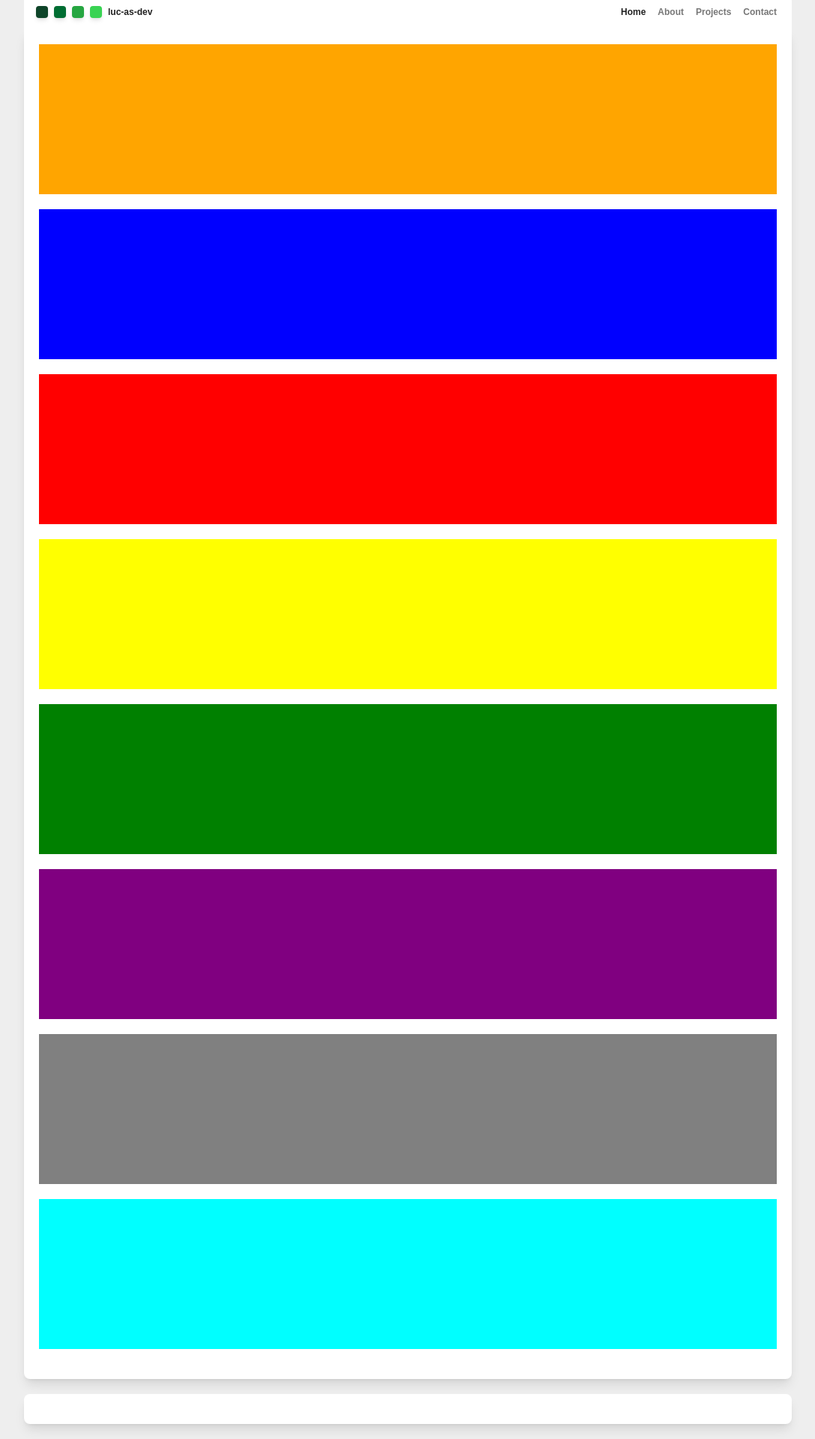
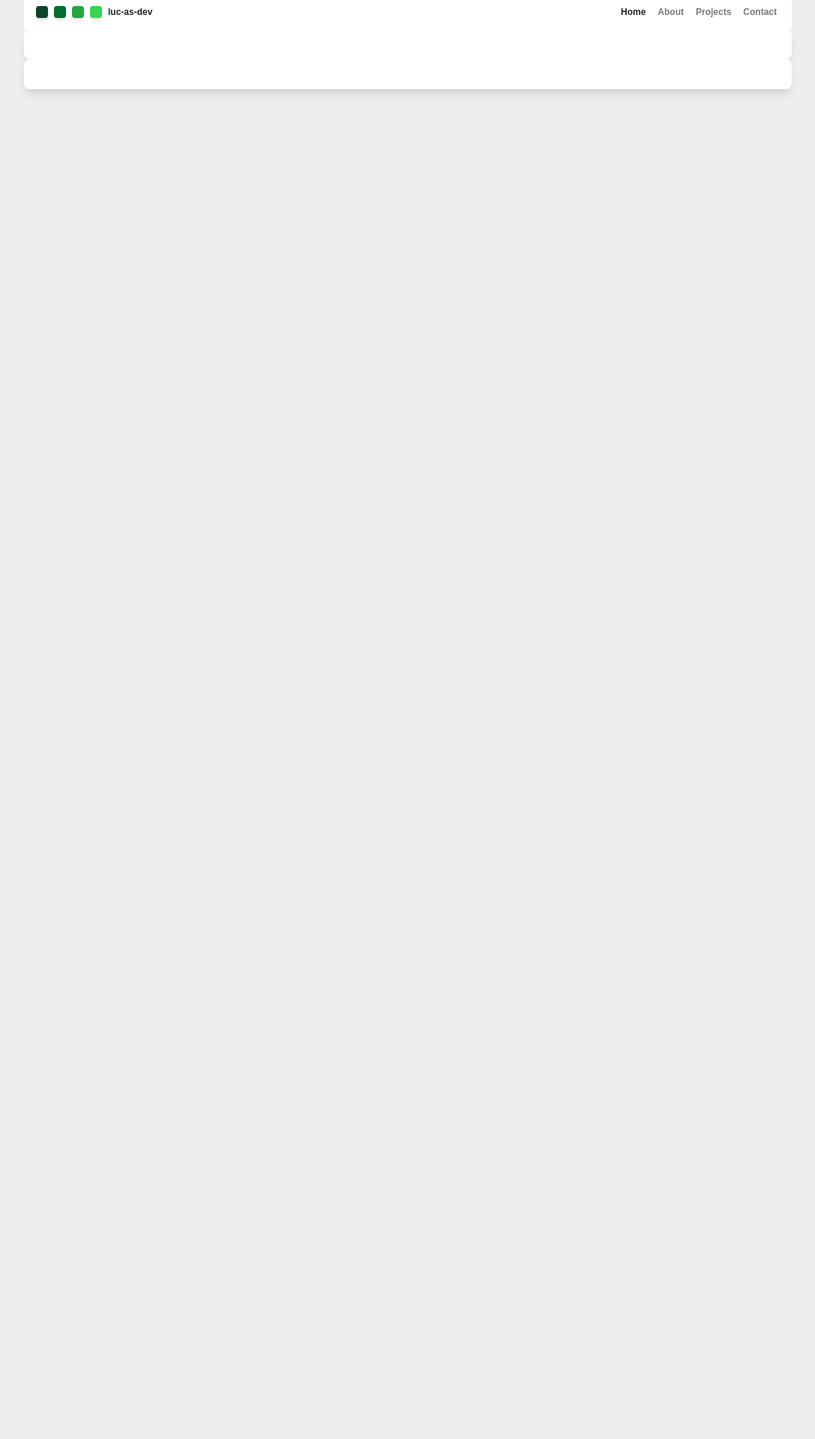
Before and after one commit to luc-as-dev/portfolio-react, a React (Vite) app in the folder client/: page / in a window 1280 px wide. Shown: the part 27-1946 px from the top of the page at 75% size, without its empty margins (96-1183 px from the left). After the commit the page ends 800 px from the top, so only its background shows below. Built offline with nearby package versions, Linux system fonts and the light colour scheme.

Commit message:
added AppCard-component

```diff
--- a/client/src/App.scss
+++ b/client/src/App.scss
@@ -3,10 +3,6 @@
   margin: 20px auto;
 
   &-content {
-    background-color: var(--app-bg);
-    box-shadow: 0 10px 15px -3px rgb(0 0 0 / 0.1), 0 4px 6px -4px rgb(0 0 0 / 0.1);
-
-    padding: 20px;
     border-radius: 0 0 8px 8px;
   }
 }
--- a/client/src/App.tsx
+++ b/client/src/App.tsx
@@ -1,12 +1,13 @@
 import "./App.scss";
 import Footer from "./components/Footer/Footer";
 import Navbar from "./components/Navbar/Navbar";
+import AppCard from "./components/UI/AppCard/AppCard";
 
 export default function App() {
   return (
     <div className="app">
       <Navbar />
-      <div className="app-content">
+      <AppCard className="app-content">
         <div
           style={{
             background: "orange",
@@ -43,7 +44,7 @@ export default function App() {
         <div
           style={{ background: "cyan", height: "200px", marginBottom: "20px" }}
         ></div>
-      </div>
+      </AppCard>
       <Footer />
     </div>
   );
--- a/client/src/components/Footer/Footer.scss
+++ b/client/src/components/Footer/Footer.scss
@@ -1,10 +1,4 @@
 .footer {
-  background-color: var(--app-bg);
-  box-shadow: 0 10px 15px -3px rgb(0 0 0 / 0.1), 0 4px 6px -4px rgb(0 0 0 / 0.1);
-
-  border-radius: 8px;
-
   width: 100%;
-  padding: 20px;
   margin-top: 20px;
 }
--- a/client/src/components/Footer/Footer.tsx
+++ b/client/src/components/Footer/Footer.tsx
@@ -1,5 +1,6 @@
+import AppCard from "../UI/AppCard/AppCard";
 import "./Footer.scss";
 
 export default function Footer() {
-  return <div className="footer"></div>;
+  return <AppCard className="footer"></AppCard>;
 }
--- /dev/null
+++ b/client/src/components/UI/AppCard/AppCard.scss
@@ -0,0 +1,7 @@
+.app-card {
+  background-color: var(--app-bg);
+  box-shadow: 0 10px 15px -3px rgb(0 0 0 / 0.1), 0 4px 6px -4px rgb(0 0 0 / 0.1);
+
+  padding: 20px;
+  border-radius: 8px;
+}
--- /dev/null
+++ b/client/src/components/UI/AppCard/AppCard.tsx
@@ -0,0 +1,12 @@
+import "./AppCard.scss";
+import { ReactNode } from "react";
+
+type Props = {
+  className?: string;
+  children?: ReactNode;
+};
+
+export default function AppCard({ className, children }: Props) {
+  const classes = `app-card${className ? " " + className : ""};`;
+  return <div className={classes}></div>;
+}
```
